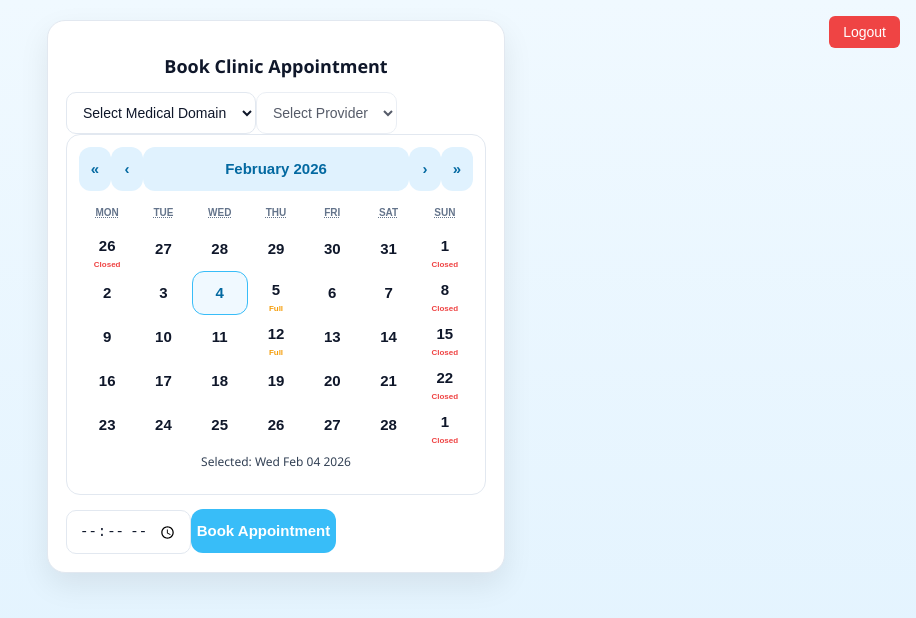
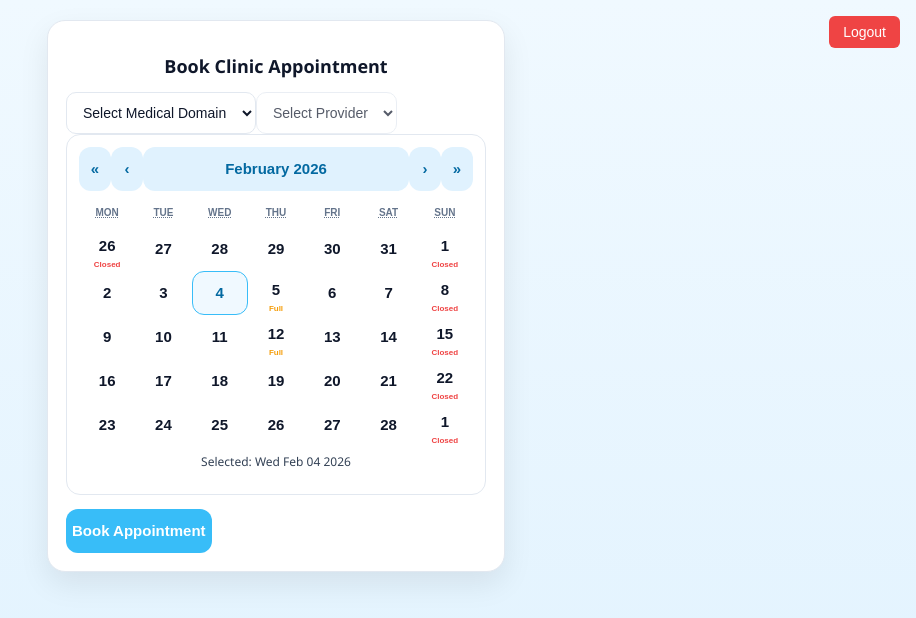
Before and after one commit to ghauravh/Appointment-Queue-System, a React (Create React App) app in the folder appointment-scheduler-frontend/: page / in a window 1280 px wide. Both pictures are taken after typing "name@example.com", "Sample123" into the empty fields and a click on the button "Login". Shown: the top 618 px of the page, without its empty margins (364-1280 px from the left). Built offline with nearby package versions, Linux system fonts and the light colour scheme.

Commit message:
removed the ip time

```diff
--- a/appointment-scheduler-frontend/src/components/AppointmentForm.js
+++ b/appointment-scheduler-frontend/src/components/AppointmentForm.js
@@ -1,30 +1,37 @@
 import React, { useState } from "react";
 import CalendarComponent from "./CalendarComponent";
 import { domains, providers } from "../data/providers";
-import "./AppointmentForm.css";
 import { TIME_SLOTS } from "../data/timeSlots";
 import { getBookedSlots } from "../utils/slotUtils";
+import "./AppointmentForm.css";
 
 const AppointmentForm = () => {
   const [selectedDomain, setSelectedDomain] = useState("");
   const [selectedProvider, setSelectedProvider] = useState("");
   const [selectedDate, setSelectedDate] = useState(null);
-  const [time, setTime] = useState("");
+  const [selectedTime, setSelectedTime] = useState("");
 
+  /* Filter providers by domain */
   const filteredProviders = providers.filter(
     (p) => p.domain === selectedDomain
   );
 
- const bookedSlots = getBookedSlots(selectedProvider, selectedDate);
+  /* Get booked slots (mocked) */
+  const bookedSlots = getBookedSlots(selectedProvider, selectedDate);
 
   const handleSubmit = (e) => {
     e.preventDefault();
+
+    if (!selectedDate || !selectedTime) {
+      alert("Please select date and time slot");
+      return;
+    }
 
     console.log({
       domain: selectedDomain,
       provider: selectedProvider,
       date: selectedDate,
-      time,
+      time: selectedTime,
     });
 
     alert("Appointment data prepared (frontend-only)");
@@ -35,12 +42,13 @@ const AppointmentForm = () => {
       <div className="appointment-card">
         <h2>Book Clinic Appointment</h2>
 
-        {/* DOMAIN SELECT */}
+        {/* DOMAIN */}
         <select
           value={selectedDomain}
           onChange={(e) => {
             setSelectedDomain(e.target.value);
             setSelectedProvider("");
+            setSelectedTime("");
           }}
           required
         >
@@ -52,10 +60,13 @@ const AppointmentForm = () => {
           ))}
         </select>
 
-        {/* PROVIDER SELECT */}
+        {/* PROVIDER */}
         <select
           value={selectedProvider}
-          onChange={(e) => setSelectedProvider(e.target.value)}
+          onChange={(e) => {
+            setSelectedProvider(e.target.value);
+            setSelectedTime("");
+          }}
           disabled={!selectedDomain}
           required
         >
@@ -70,13 +81,33 @@ const AppointmentForm = () => {
         {/* CALENDAR */}
         <CalendarComponent onDateChange={setSelectedDate} />
 
-        {/* TIME */}
-        <input
-          type="time"
-          value={time}
-          onChange={(e) => setTime(e.target.value)}
-          required
-        />
+        {/* TIME SLOTS */}
+        {selectedProvider && selectedDate && (
+          <div className="time-slot-section">
+            <div className="slot-title">Select Time Slot</div>
+
+            <div className="time-slots">
+              {TIME_SLOTS.map((slot) => {
+                const isBooked = bookedSlots.includes(slot);
+                const isSelected = selectedTime === slot;
+
+                return (
+                  <button
+                    key={slot}
+                    type="button"
+                    className={`slot-btn
+                      ${isSelected ? "selected" : ""}
+                      ${isBooked ? "booked" : ""}`}
+                    disabled={isBooked}
+                    onClick={() => setSelectedTime(slot)}
+                  >
+                    {slot}
+                  </button>
+                );
+              })}
+            </div>
+          </div>
+        )}
 
         <button onClick={handleSubmit}>Book Appointment</button>
       </div>
```
